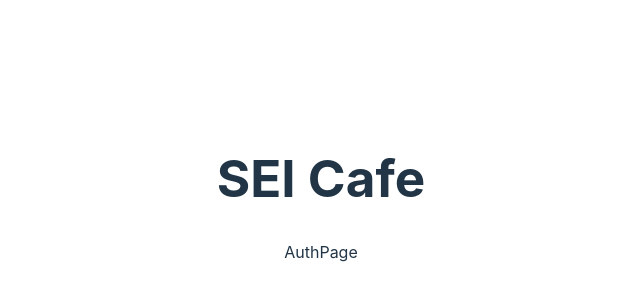
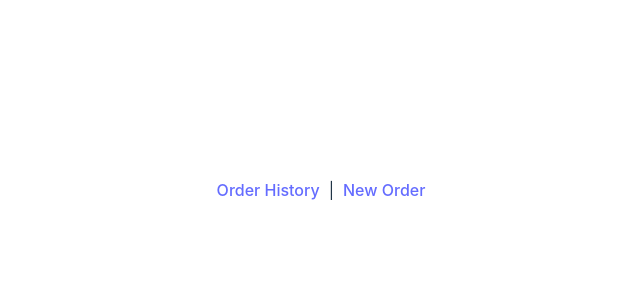
Before and after one commit to ms097530/mern-infra-vite, a React (Vite) app: page / in a window 1280 px wide. Shown: the part 210-510 px from the top of the page, without its empty margins (319-959 px from the left). Built offline with nearby package versions, Linux system fonts and the light colour scheme.

Commit message:
setup NavBar

```diff
--- a/src/App.jsx
+++ b/src/App.jsx
@@ -4,23 +4,26 @@ import { Routes, Route } from 'react-router-dom'
 import NewOrderPage from './pages/NewOrderPage'
 import AuthPage from './pages/AuthPage'
 import OrderHistoryPage from './pages/OrderHistoryPage'
+import NavBar from './components/NavBar'
 
 import './App.css'
 
 function App()
 {
-  const [user, setUser] = useState(null)
+  const [user, setUser] = useState(1)
 
   return (
     <main className="App">
-      <h1>SEI Cafe</h1>
       {/* if user is truthy, the following routes are available, otherwise send user to AuthPage */}
       {
         user ?
-          <Routes>
-            <Route path='/orders/new' element={<NewOrderPage />} />
-            <Route path='/orders' element={<OrderHistoryPage />} />
-          </Routes>
+          <>
+            <NavBar />
+            <Routes>
+              <Route path='/orders/new' element={<NewOrderPage />} />
+              <Route path='/orders' element={<OrderHistoryPage />} />
+            </Routes>
+          </>
           :
           <AuthPage />
       }
--- /dev/null
+++ b/src/components/NavBar.jsx
@@ -0,0 +1,13 @@
+import React from 'react'
+import { Link } from 'react-router-dom'
+
+export default function NavBar()
+{
+    return (
+        <nav>
+            <Link to='/orders'>Order History</Link>
+            &nbsp; | &nbsp;
+            <Link to='/orders/new'>New Order</Link>
+        </nav>
+    )
+}
```
